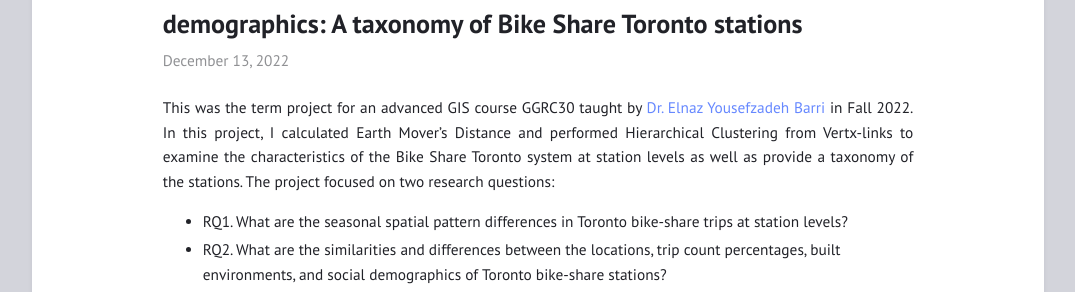
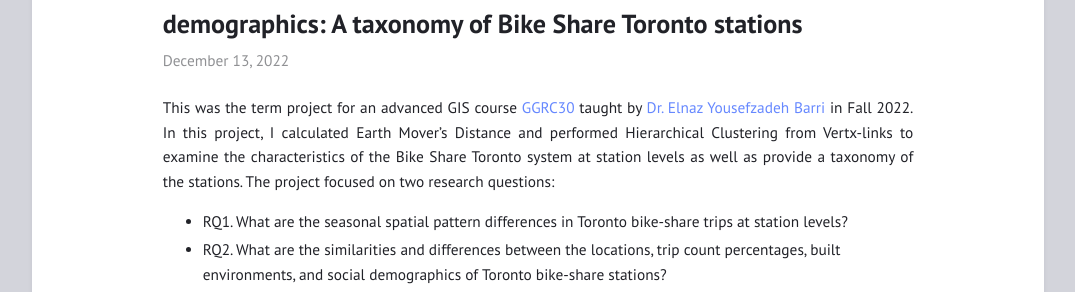
Before and after one commit to zehuiyin/personal_website_jekyll, a Jekyll site: the page built from _posts/2022-12-13-Spatial-patterns-of-seasonal-ridership,-built-enviroument-and-social-demographics:-A-taxonomy-of-Bike-Share-Toronto-stations.md, in a window 1280 px wide. Shown: the part 158-450 px from the top of the page, without its empty margins (102-1177 px from the left). Built offline with Jekyll 4.4.1, drawn with Linux system fonts in a browser that asks for light colours; part of the change alters nothing that is shown.

```diff
--- a/_posts/2022-12-13-Spatial-patterns-of-seasonal-ridership,-built-enviroument-and-social-demographics:-A-taxonomy-of-Bike-Share-Toronto-stations.md
+++ b/_posts/2022-12-13-Spatial-patterns-of-seasonal-ridership,-built-enviroument-and-social-demographics:-A-taxonomy-of-Bike-Share-Toronto-stations.md
@@ -4,7 +4,7 @@ mathjax: true
 layout: post
 ---
 
-This was the term project for an advanced GIS course GGRC30 taught by [Dr. Elnaz Yousefzadeh Barri](https://elnazyousefzadeh.com/) in Fall 2022. In this project, I calculated Earth Mover’s Distance and performed Hierarchical Clustering from Vertx-links to examine the characteristics of the Bike Share Toronto system at station levels as well as provide a taxonomy of the stations. The project focused on two research questions:
+This was the term project for an advanced GIS course [GGRC30](https://utsc.calendar.utoronto.ca/course/ggrc30h3) taught by [Dr. Elnaz Yousefzadeh Barri](https://elnazyousefzadeh.com/) in Fall 2022. In this project, I calculated Earth Mover’s Distance and performed Hierarchical Clustering from Vertx-links to examine the characteristics of the Bike Share Toronto system at station levels as well as provide a taxonomy of the stations. The project focused on two research questions:
 -	RQ1. What are the seasonal spatial pattern differences in Toronto bike-share trips at station levels?
 -	RQ2. What are the similarities and differences between the locations, trip count percentages, built environments, and social demographics of Toronto bike-share stations?
 <!-- readmore -->
```
